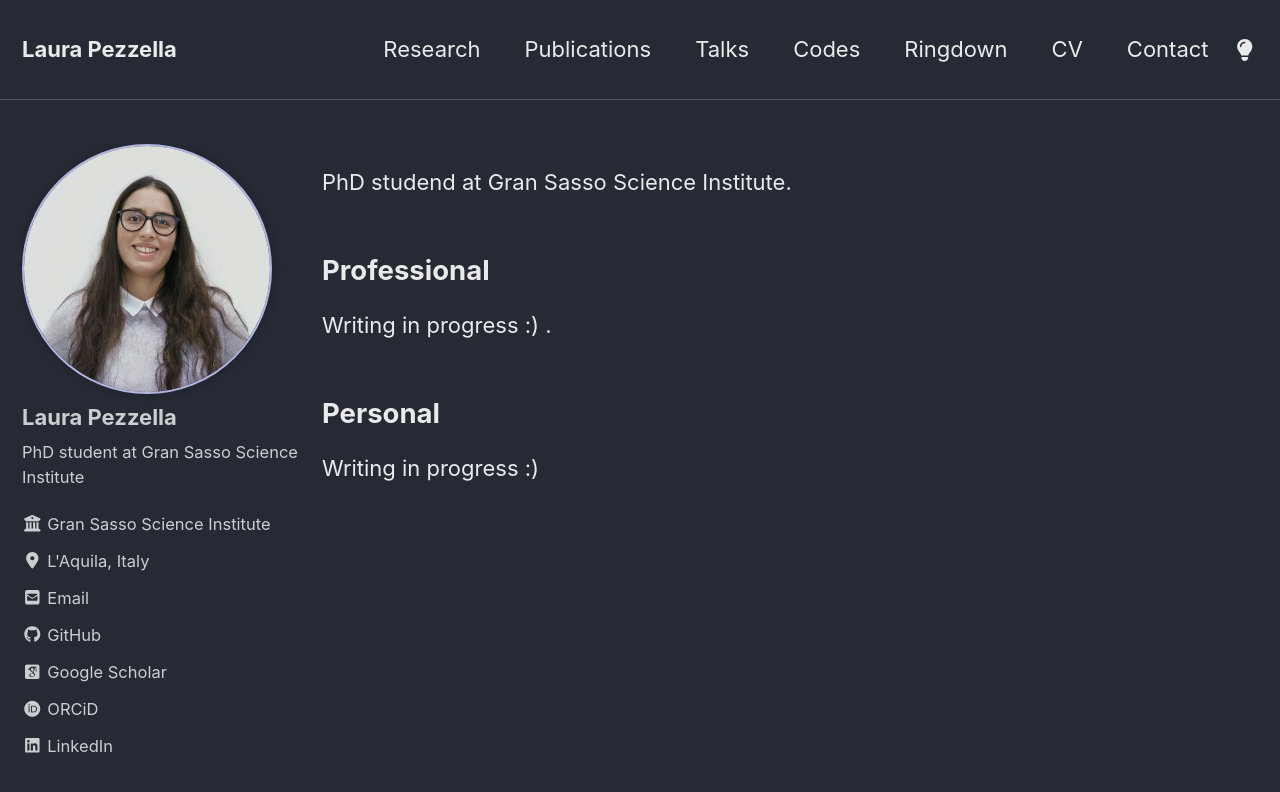
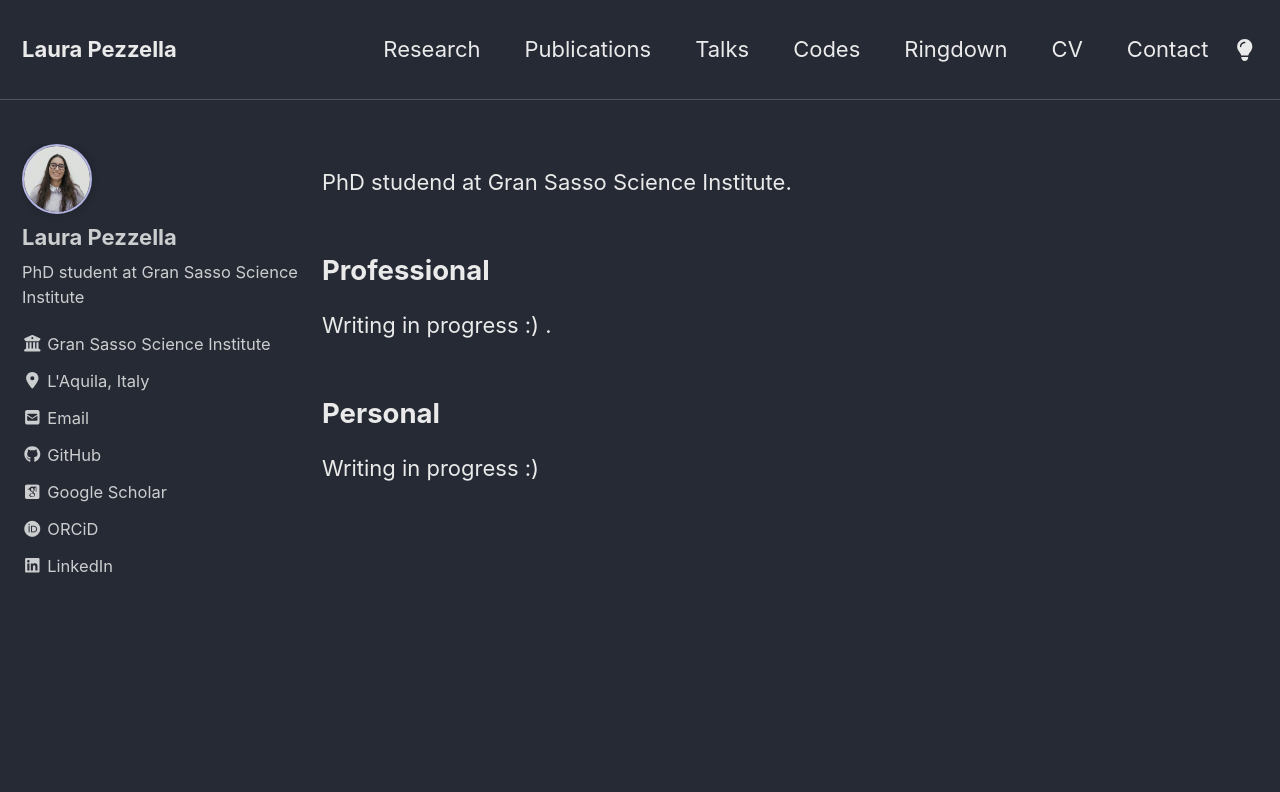
Before and after one commit to PezzLa/pezzla.github.io, a Jekyll site: the page built from _pages/about.md, in a window 1280 px wide and 900 px high. Shown: the top 792 px of the window. Built offline with Jekyll 4.4.1, drawn with Linux system fonts in a browser that asks for light colours; some web fonts are replaced.

Commit message:
Update main.scss

```diff
--- a/assets/css/main.scss
+++ b/assets/css/main.scss
@@ -45,6 +45,7 @@
 }
 
 .author__avatar img {
+	max-width: 70px;
 	padding: 0px;
 	border: 2px solid #CCCCFF;
 	box-shadow: 1px 0px 5px 2px mix(#000, $background-color, 10%);
```
